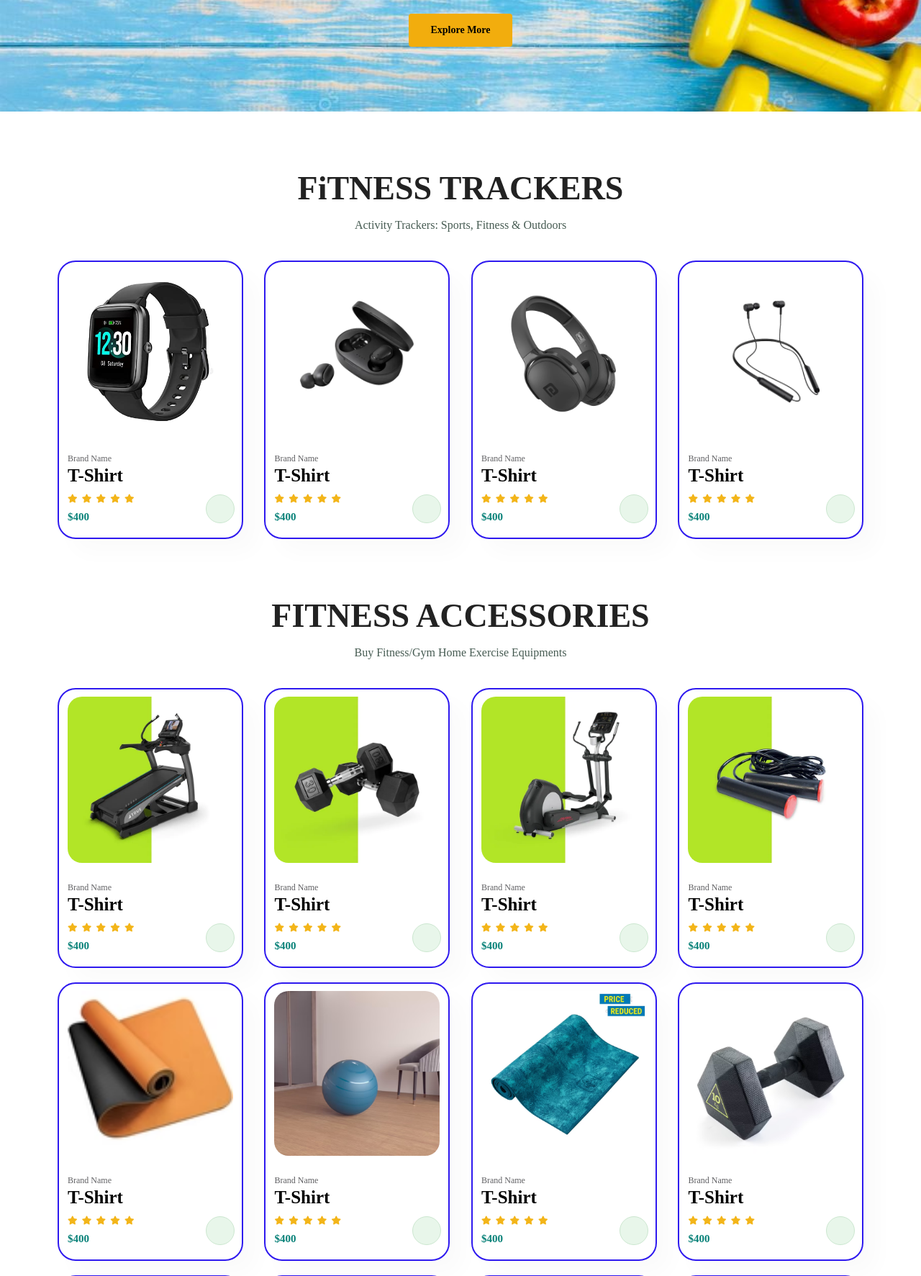
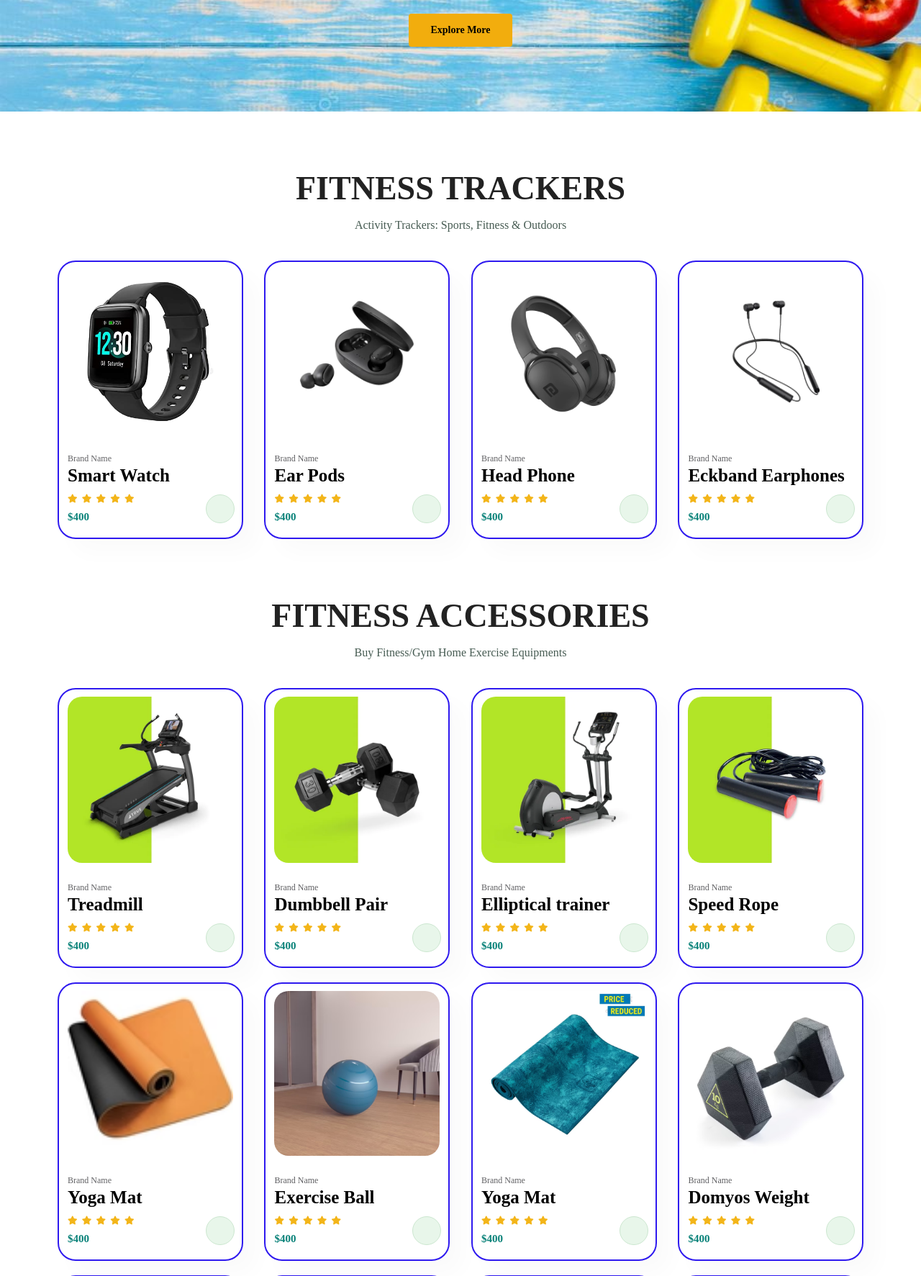
Before and after one commit to Nageshwari-Hatti/Site_To_Sell_Gym_Essentials, a PHP site: page /shop.html in a window 1280 px wide. Shown: the part 2218-3991 px from the top of the page at 72% size. Run offline with PHP 8.4, Linux system fonts and the light colour scheme; some libraries are stand-ins or nearby versions.

Commit message:
Second commit

```diff
--- a/shop.html
+++ b/shop.html
@@ -245,14 +245,14 @@
     </section>
 
     <section id="product1" class="section-p1">
-        <h2>FiTNESS TRACKERS</h2>
+        <h2>FITNESS TRACKERS</h2>
         <p>Activity Trackers: Sports, Fitness & Outdoors </p>
         <div class="pro-container">
-            <div class="pro">
+            <div class="pro" onclick="window.location.href='sproduct.html';">
                 <img src="images/gadets/g1.png" alt="">
                 <div class="des">
                     <span>Brand Name</span>
-                    <h5>T-Shirt</h5>
+                    <h5>Smart Watch</h5>
                     <div class="star">
                         <i class="fas fa-star"></i>
                         <i class="fas fa-star"></i>
@@ -264,11 +264,11 @@
                 </div>
                 <a href="#"><i class="fal fa-shopping-cart cart"></i></a> <!-- Class: cart used in css -->
             </div>
-            <div class="pro">
+            <div class="pro" onclick="window.location.href='sproduct.html';">
                 <img src="images/gadets/g2.png" alt="">
                 <div class="des">
                     <span>Brand Name</span>
-                    <h5>T-Shirt</h5>
+                    <h5>Ear Pods</h5>
                     <div class="star">
                         <i class="fas fa-star"></i>
                         <i class="fas fa-star"></i>
@@ -280,11 +280,11 @@
                 </div>
                 <a href="#"><i class="fal fa-shopping-cart cart"></i></a> <!-- Class: cart used in css -->
             </div>
-            <div class="pro">
+            <div class="pro" onclick="window.location.href='sproduct.html';">
                 <img src="images/gadets/g3.png" alt="">
                 <div class="des">
                     <span>Brand Name</span>
-                    <h5>T-Shirt</h5>
+                    <h5>Head Phone</h5>
                     <div class="star">
                         <i class="fas fa-star"></i>
                         <i class="fas fa-star"></i>
@@ -296,11 +296,11 @@
                 </div>
                 <a href="#"><i class="fal fa-shopping-cart cart"></i></a> <!-- Class: cart used in css -->
             </div>
-            <div class="pro">
+            <div class="pro" onclick="window.location.href='sproduct.html';">
                 <img src="images/gadets/g4.png" alt="">
                 <div class="des">
                     <span>Brand Name</span>
-                    <h5>T-Shirt</h5>
+                    <h5>Eckband Earphones</h5>
                     <div class="star">
                         <i class="fas fa-star"></i>
                         <i class="fas fa-star"></i>
@@ -319,11 +319,11 @@
         <h2>FITNESS ACCESSORIES</h2>
         <p>Buy Fitness/Gym Home Exercise Equipments</p>
         <div class="pro-container">
-            <div class="pro">
+            <div class="pro" onclick="window.location.href='sproduct.html';">
                 <img src="images/gym-equipment/f1.png" alt="">
                 <div class="des">
                     <span>Brand Name</span>
-                    <h5>T-Shirt</h5>
+                    <h5>Treadmill</h5>
                     <div class="star">
                         <i class="fas fa-star"></i>
                         <i class="fas fa-star"></i>
@@ -335,11 +335,11 @@
                 </div>
                 <a href="#"><i class="fal fa-shopping-cart cart"></i></a> <!-- Class: cart used in css -->
             </div>
-            <div class="pro">
+            <div class="pro" onclick="window.location.href='sproduct.html';">
                 <img src="images/gym-equipment/f2.png" alt="">
                 <div class="des">
                     <span>Brand Name</span>
-                    <h5>T-Shirt</h5>
+                    <h5>Dumbbell Pair</h5>
                     <div class="star">
                         <i class="fas fa-star"></i>
                         <i class="fas fa-star"></i>
@@ -351,11 +351,11 @@
                 </div>
                 <a href="#"><i class="fal fa-shopping-cart cart"></i></a> <!-- Class: cart used in css -->
             </div>
-            <div class="pro">
+            <div class="pro" onclick="window.location.href='sproduct.html';">
                 <img src="images/gym-equipment/f3.png" alt="">
                 <div class="des">
                     <span>Brand Name</span>
-                    <h5>T-Shirt</h5>
+                    <h5>Elliptical trainer</h5>
                     <div class="star">
                         <i class="fas fa-star"></i>
                         <i class="fas fa-star"></i>
@@ -367,11 +367,11 @@
                 </div>
                 <a href="#"><i class="fal fa-shopping-cart cart"></i></a> <!-- Class: cart used in css -->
             </div>
-            <div class="pro">
+            <div class="pro" onclick="window.location.href='sproduct.html';">
                 <img src="images/gym-equipment/f4.png" alt="">
                 <div class="des">
                     <span>Brand Name</span>
-                    <h5>T-Shirt</h5>
+                    <h5>Speed Rope</h5>
                     <div class="star">
                         <i class="fas fa-star"></i>
                         <i class="fas fa-star"></i>
@@ -385,11 +385,11 @@
             </div>
         </div>
         <div class="pro-container">
-            <div class="pro">
+            <div class="pro" onclick="window.location.href='sproduct.html';">
                 <img src="images/gym-equipment/f6.png" alt="">
                 <div class="des">
                     <span>Brand Name</span>
-                    <h5>T-Shirt</h5>
+                    <h5>Yoga Mat</h5>
                     <div class="star">
                         <i class="fas fa-star"></i>
                         <i class="fas fa-star"></i>
@@ -401,11 +401,11 @@
                 </div>
                 <a href="#"><i class="fal fa-shopping-cart cart"></i></a> <!-- Class: cart used in css -->
             </div>
-            <div class="pro">
+            <div class="pro" onclick="window.location.href='sproduct.html';">
                 <img src="images/gym-equipment/f7.png" alt="">
                 <div class="des">
                     <span>Brand Name</span>
-                    <h5>T-Shirt</h5>
+                    <h5>Exercise Ball</h5>
                     <div class="star">
                         <i class="fas fa-star"></i>
                         <i class="fas fa-star"></i>
@@ -417,11 +417,11 @@
                 </div>
                 <a href="#"><i class="fal fa-shopping-cart cart"></i></a> <!-- Class: cart used in css -->
             </div>
-            <div class="pro">
+            <div class="pro" onclick="window.location.href='sproduct.html';">
                 <img src="images/gym-equipment/f8.png" alt="">
                 <div class="des">
                     <span>Brand Name</span>
-                    <h5>T-Shirt</h5>
+                    <h5>Yoga Mat</h5>
                     <div class="star">
                         <i class="fas fa-star"></i>
                         <i class="fas fa-star"></i>
@@ -433,11 +433,11 @@
                 </div>
                 <a href="#"><i class="fal fa-shopping-cart cart"></i></a> <!-- Class: cart used in css -->
             </div>
-            <div class="pro">
+            <div class="pro" onclick="window.location.href='sproduct.html';">
                 <img src="images/gym-equipment/f9.png" alt="">
                 <div class="des">
                     <span>Brand Name</span>
-                    <h5>T-Shirt</h5>
+                    <h5>Domyos Weight</h5>
                     <div class="star">
                         <i class="fas fa-star"></i>
                         <i class="fas fa-star"></i>
@@ -451,11 +451,11 @@
             </div>
         </div>
         <div class="pro-container">
-            <div class="pro">
+            <div class="pro" onclick="window.location.href='sproduct.html';">
                 <img src="images/gym-equipment/f10.png" alt="">
                 <div class="des">
                     <span>Brand Name</span>
-                    <h5>T-Shirt</h5>
+                    <h5>Fitness Dumbbells</h5>
                     <div class="star">
                         <i class="fas fa-star"></i>
                         <i class="fas fa-star"></i>
@@ -467,11 +467,11 @@
                 </div>
                 <a href="#"><i class="fal fa-shopping-cart cart"></i></a> <!-- Class: cart used in css -->
             </div>
-            <div class="pro">
+            <div class="pro" onclick="window.location.href='sproduct.html';">
                 <img src="images/gym-equipment/f11.png" alt="">
                 <div class="des">
                     <span>Brand Name</span>
-                    <h5>T-Shirt</h5>
+                    <h5>Domyos Weight</h5>
                     <div class="star">
                         <i class="fas fa-star"></i>
                         <i class="fas fa-star"></i>
@@ -483,11 +483,11 @@
                 </div>
                 <a href="#"><i class="fal fa-shopping-cart cart"></i></a> <!-- Class: cart used in css -->
             </div>
-            <div class="pro">
+            <div class="pro" onclick="window.location.href='sproduct.html';">
                 <img src="images/gym-equipment/f12.png" alt="">
                 <div class="des">
                     <span>Brand Name</span>
-                    <h5>T-Shirt</h5>
+                    <h5>kettlebell</h5>
                     <div class="star">
                         <i class="fas fa-star"></i>
                         <i class="fas fa-star"></i>
@@ -499,11 +499,11 @@
                 </div>
                 <a href="#"><i class="fal fa-shopping-cart cart"></i></a> <!-- Class: cart used in css -->
             </div>
-            <div class="pro">
+            <div class="pro" onclick="window.location.href='sproduct.html';">
                 <img src="images/gym-equipment/f13.png" alt="">
                 <div class="des">
                     <span>Brand Name</span>
-                    <h5>T-Shirt</h5>
+                    <h5>Adjustable Handgrip</h5>
                     <div class="star">
                         <i class="fas fa-star"></i>
                         <i class="fas fa-star"></i>
@@ -517,11 +517,11 @@
             </div>
         </div>
         <div class="pro-container">
-            <div class="pro">
+            <div class="pro" onclick="window.location.href='sproduct.html';">
                 <img src="images/gym-equipment/f14.png" alt="">
                 <div class="des">
                     <span>Brand Name</span>
-                    <h5>T-Shirt</h5>
+                    <h5>Strauss</h5>
                     <div class="star">
                         <i class="fas fa-star"></i>
                         <i class="fas fa-star"></i>
@@ -533,11 +533,11 @@
                 </div>
                 <a href="#"><i class="fal fa-shopping-cart cart"></i></a> <!-- Class: cart used in css -->
             </div>
-            <div class="pro">
+            <div class="pro" onclick="window.location.href='sproduct.html';">
                 <img src="images/gym-equipment/f15.png" alt="">
                 <div class="des">
                     <span>Brand Name</span>
-                    <h5>T-Shirt</h5>
+                    <h5>Flexnest Barbell</h5>
                     <div class="star">
                         <i class="fas fa-star"></i>
                         <i class="fas fa-star"></i>
@@ -549,11 +549,11 @@
                 </div>
                 <a href="#"><i class="fal fa-shopping-cart cart"></i></a> <!-- Class: cart used in css -->
             </div>
-            <div class="pro">
+            <div class="pro" onclick="window.location.href='sproduct.html';">
                 <img src="images/gym-equipment/f16.png" alt="">
                 <div class="des">
                     <span>Brand Name</span>
-                    <h5>T-Shirt</h5>
+                    <h5>Dumbbell</h5>
                     <div class="star">
                         <i class="fas fa-star"></i>
                         <i class="fas fa-star"></i>
@@ -565,11 +565,11 @@
                 </div>
                 <a href="#"><i class="fal fa-shopping-cart cart"></i></a> <!-- Class: cart used in css -->
             </div>
-            <div class="pro">
+            <div class="pro" onclick="window.location.href='sproduct.html';">
                 <img src="images/gym-equipment/f17.png" alt="">
                 <div class="des">
                     <span>Brand Name</span>
-                    <h5>T-Shirt</h5>
+                    <h5>Exercise Bike</h5>
                     <div class="star">
                         <i class="fas fa-star"></i>
                         <i class="fas fa-star"></i>
@@ -583,11 +583,11 @@
             </div>
         </div>
         <div class="pro-container">
-            <div class="pro">
+            <div class="pro" onclick="window.location.href='sproduct.html';">
                 <img src="images/gym-equipment/f18.png" alt="">
                 <div class="des">
                     <span>Brand Name</span>
-                    <h5>T-Shirt</h5>
+                    <h5>Visual matches</h5>
                     <div class="star">
                         <i class="fas fa-star"></i>
                         <i class="fas fa-star"></i>
@@ -599,11 +599,11 @@
                 </div>
                 <a href="#"><i class="fal fa-shopping-cart cart"></i></a> <!-- Class: cart used in css -->
             </div>
-            <div class="pro">
+            <div class="pro" onclick="window.location.href='sproduct.html';">
                 <img src="images/gym-equipment/f2.png" alt="">
                 <div class="des">
                     <span>Brand Name</span>
-                    <h5>T-Shirt</h5>
+                    <h5>Dumbbell</h5>
                     <div class="star">
                         <i class="fas fa-star"></i>
                         <i class="fas fa-star"></i>
@@ -615,11 +615,11 @@
                 </div>
                 <a href="#"><i class="fal fa-shopping-cart cart"></i></a> <!-- Class: cart used in css -->
             </div>
-            <div class="pro">
+            <div class="pro" onclick="window.location.href='sproduct.html';">
                 <img src="images/gym-equipment/f5.png" alt="">
                 <div class="des">
                     <span>Brand Name</span>
-                    <h5>T-Shirt</h5>
+                    <h5>Elliptical trainer</h5>
                     <div class="star">
                         <i class="fas fa-star"></i>
                         <i class="fas fa-star"></i>
@@ -631,11 +631,11 @@
                 </div>
                 <a href="#"><i class="fal fa-shopping-cart cart"></i></a> <!-- Class: cart used in css -->
             </div>
-            <div class="pro">
+            <div class="pro" onclick="window.location.href='sproduct.html';">
                 <img src="images/gym-equipment/f19.png" alt="">
                 <div class="des">
                     <span>Brand Name</span>
-                    <h5>T-Shirt</h5>
+                    <h5>Treadmill</h5>
                     <div class="star">
                         <i class="fas fa-star"></i>
                         <i class="fas fa-star"></i>
--- a/sproduct.html
+++ b/sproduct.html
@@ -61,8 +61,8 @@
             </div>
         </div>
         <div class="single-pro-details">
-            <h6>Home / T-Shirt</h6>
-            <h4>Men's Fashion T-Shirts</h4>
+            <h6>Home / Track Pants</h6>
+            <h4>Men's & Women's Fashion Track Pants </h4>
             <div class="star">
                 <i class="fas fa-star"></i>
                 <i class="fas fa-star"></i>
--- a/style.css
+++ b/style.css
@@ -382,21 +382,21 @@ body {
     background-color: #363533;
 }
 
-#newsletter h4 {
-    font-size: 22px;
+#newsletter p {
+    font-size: 40px;
     font-weight: 700;
     color: rgb(245, 128, 11);
 }
 
-#newsletter h3 {
-    font-size: 40px;
+#newsletter h4 {
+    font-size: 30px;
     font-weight: 600;
-    color: #1649e4;
+    color: #f5f6f9;
 }
 
 #newsletter h4 span {
     color: #ef270d;
-    font-size: 25px;
+    font-size: 45px;
 }
 
 #newsletter .form {
```
Also changed, not shown: other parts of shop.html (+11 -11 lines), index.html (+15 -15 lines).
